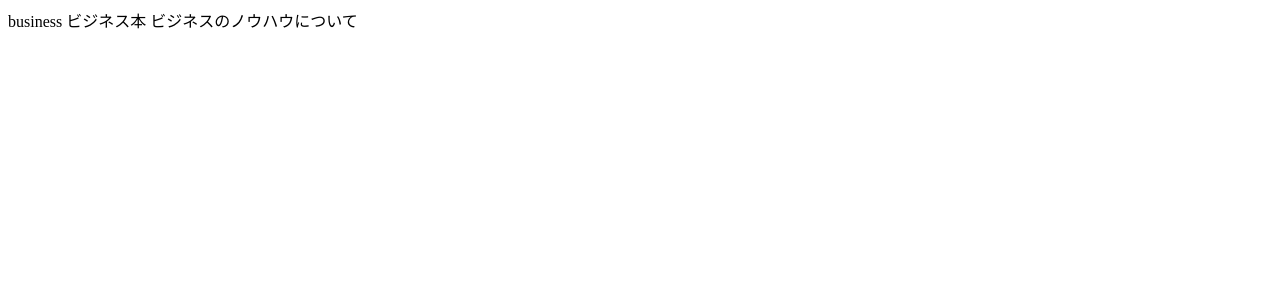
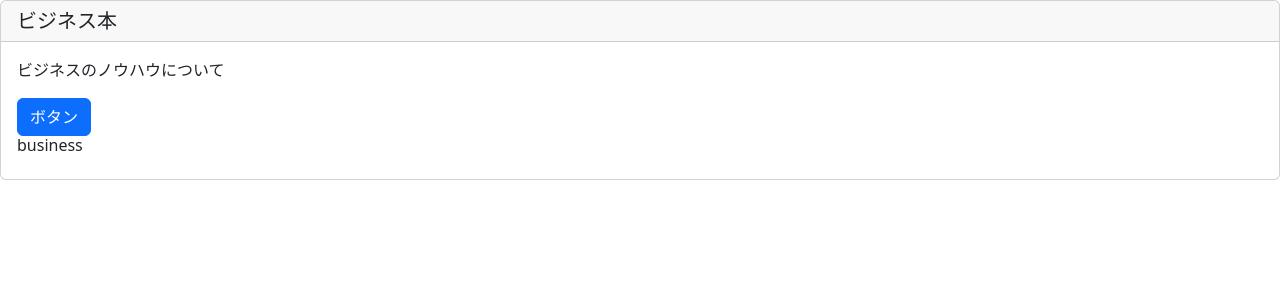
Before and after one commit to ike-burn/django_book_collection_app, a Django app: page /book/1/detail/ in a window 1280 px wide. Shown: the top 300 px of the page. Run offline with Django 3.2, Linux system fonts and the light colour scheme; data comes from the database, SQL or seed files in the repository.

Commit message:
base.htmlファイルの作成、テンプレートの継承

```diff
--- /dev/null
+++ b/bookproject/book/templates/base.html
@@ -0,0 +1,16 @@
+<!doctype html>
+<html lang="en">
+  <head>
+    <!-- Required meta tags -->
+    <meta charset="utf-8">
+    <meta name="viewport" content="width=device-width, initial-scale=1">
+
+    <!-- Bootstrap CSS -->
+    <link rel="stylesheet" href="https://cdn.jsdelivr.net/npm/bootstrap@5.3.8/dist/css/bootstrap.rtl.min.css" integrity="sha384-CfCrinSRH2IR6a4e6fy2q6ioOX7O6Mtm1L9vRvFZ1trBncWmMePhzvafv7oIcWiW" crossorigin="anonymous">
+
+    <title>{% block title %}{% endblock title %}| 本棚アプリ</title>
+  </head>
+  <body>
+    {% block content %}{% endblock content %}
+  </body>
+</html>
--- a/bookproject/book/templates/book/book_detail.html
+++ b/bookproject/book/templates/book/book_detail.html
@@ -1,3 +1,14 @@
-{{ object.category }}
-{{ object.title }}
-{{ object.text }}
+{% extends 'base.html' %}
+
+{% block title %}書籍詳細{% endblock %}
+
+{% block content %}
+	<div class="card">
+		<h5 class="card-header">{{ object.title }}</h5>
+		<div class="card-body">
+			<p class="card-text">{{ object.text }}</p>
+			<a href="#" class="btn btn-primary">ボタン</a>
+			<h6 class="card-title">{{ object.category }}</h6>
+		</div>
+	</div>
+{% endblock content %}
```
Also changed, not shown: bookproject/book/templates/book/book_list.html (+4 -14 lines).
